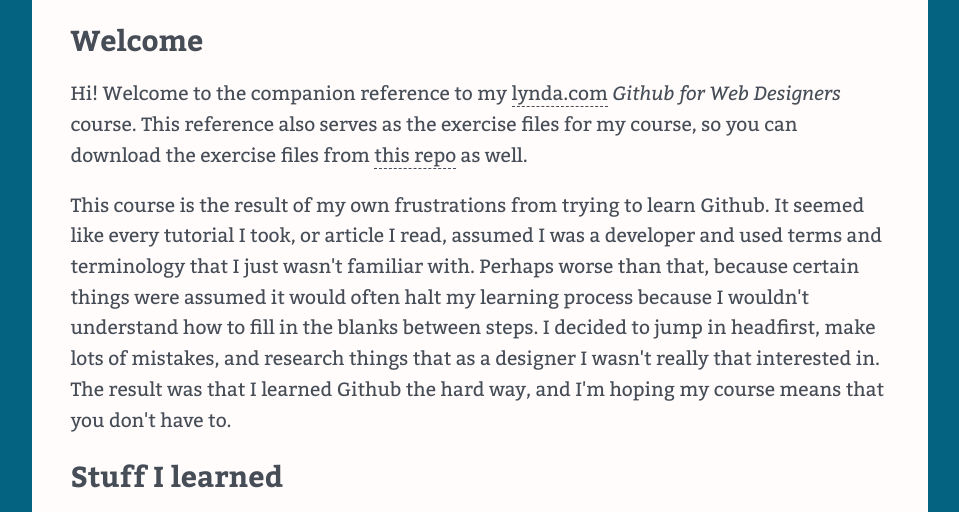
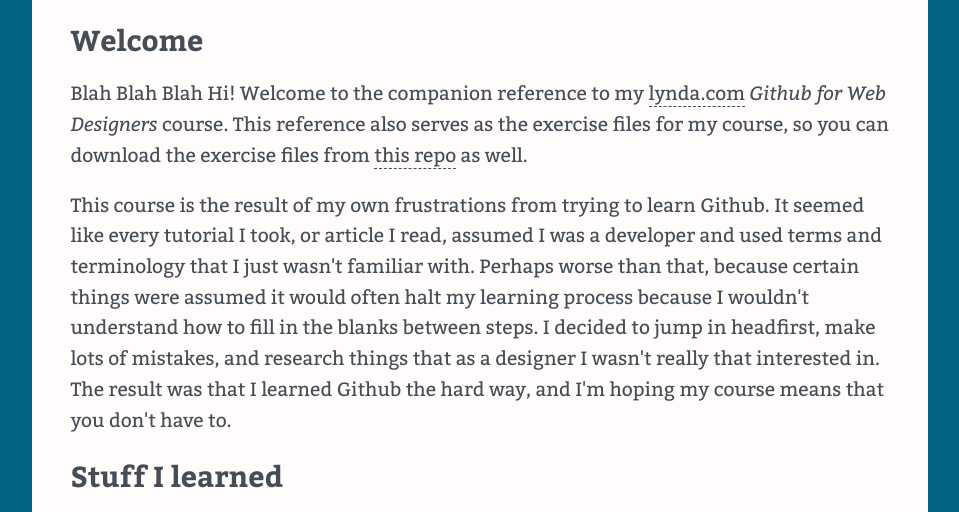
Before and after one commit to pfeilal23/github-for-web-designers, a plain HTML site: page index.html in a window 1280 px wide. Shown: the part 229-741 px from the top of the page, without its empty margins (160-1119 px from the left). Drawn offline with nearby package versions, Linux system fonts and the light colour scheme.

Commit message:
testing merging branches

```diff
--- a/index.html
+++ b/index.html
@@ -26,7 +26,7 @@
     </nav>
     <main>
     <h2>Welcome</h2>
-    <p>Hi! Welcome to the companion reference to my <a href="http://www.lynda.com" title="lynda.com">lynda.com</a> <em>Github for Web Designers</em> course. This reference also serves as the exercise files for my course, so you can download the exercise files from <a href="https://github.com/pfeilal23/github-for-web-designers">this repo</a> as well.</p>
+    <p>Blah Blah Blah Hi! Welcome to the companion reference to my <a href="http://www.lynda.com" title="lynda.com">lynda.com</a> <em>Github for Web Designers</em> course. This reference also serves as the exercise files for my course, so you can download the exercise files from <a href="https://github.com/pfeilal23/github-for-web-designers">this repo</a> as well.</p>
     <p>This course is the result of my own frustrations from trying to learn Github. It seemed like every tutorial I took, or article I read, assumed I was a developer and used terms and terminology that I just wasn't familiar with. Perhaps worse than that, because certain things were assumed it would often halt my learning process because I wouldn't understand how to fill in the blanks between steps. I decided to jump in headfirst, make lots of mistakes, and research things that as a designer I wasn't really that interested in. The result was that I learned Github the hard way, and I'm hoping my course means that you don't have to.</p>
     <h2>Stuff I learned</h2>
     <p>Whenever I learn something new I have those &quot;aha&rdquo; moments where I break through the murk into moments of clarity. In addition to the reference and glossary that you&rsquo;ll find here I wanted to list some of the concepts that I found really important when learning Github.</p>
```
